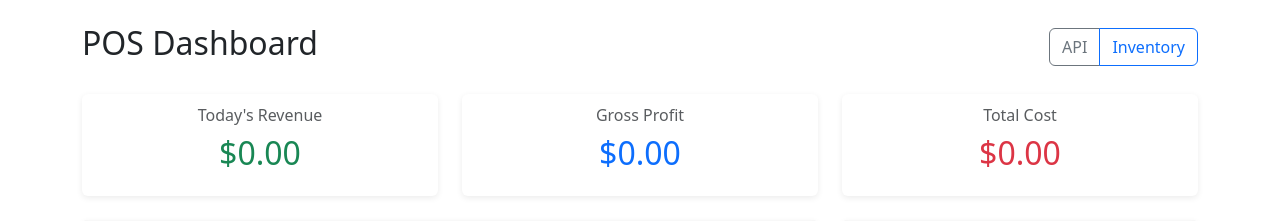
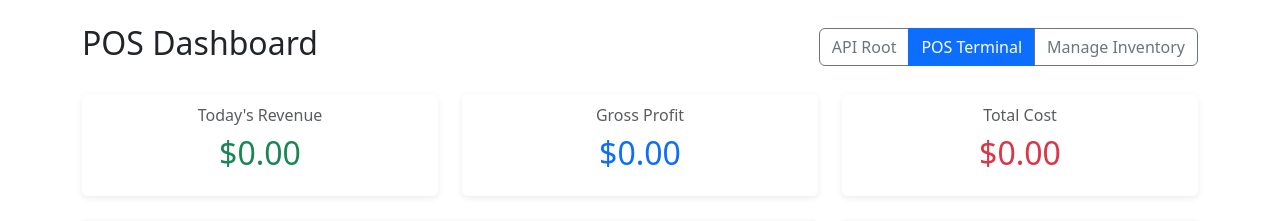
Before and after one commit to altair13421/DjPOS, a Django app: page /pos/ in a window 1280 px wide. Shown: the part 56-277 px from the top of the page. Run offline with Django 5.2, Linux system fonts and the light colour scheme; data that the repository does not hold is empty.

Commit message:
feat: Add POS Terminal quick action button to the dashboard and update walkthrough instructions.

```diff
--- a/templates/pos/index.html
+++ b/templates/pos/index.html
@@ -7,8 +7,9 @@
     <div class="col-12 d-flex justify-content-between align-items-center">
         <h1 class="h2">POS Dashboard</h1>
         <div class="btn-group">
-            <a href="{% url 'pos:api_root' %}" class="btn btn-outline-secondary">API</a>
-            <a href="{% url 'inventory:item_list' %}" class="btn btn-outline-primary">Inventory</a>
+            <a href="{% url 'pos:api_root' %}" class="btn btn-outline-secondary">API Root</a>
+            <a href="{% url 'pos:terminal' %}" class="btn btn-primary">POS Terminal</a>
+            <a href="{% url 'inventory:item_list' %}" class="btn btn-outline-secondary">Manage Inventory</a>
         </div>
     </div>
 </div>
```
Also changed, not shown: roadmap/walkthrough.md (+4 -2 lines).
